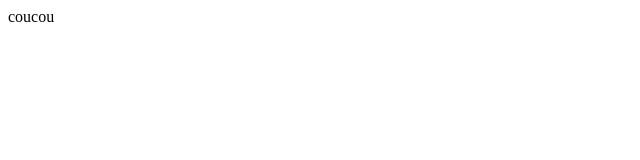
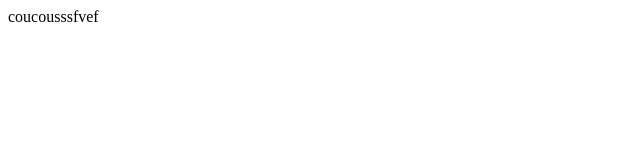
Before and after one commit to Lucie-Corydon/-citron, a plain HTML site: page index.html in a window 1280 px wide. Shown: the full height of the page, 0-640 px from the left. Drawn offline with Linux system fonts and the light colour scheme.

Commit message:
Update index.html

```diff
--- a/index.html
+++ b/index.html
@@ -6,7 +6,7 @@
     <title>Citron</title>
 </head>
 <body>
-    coucou
+    coucousssfvef
 
 </body>
 </html>
```
